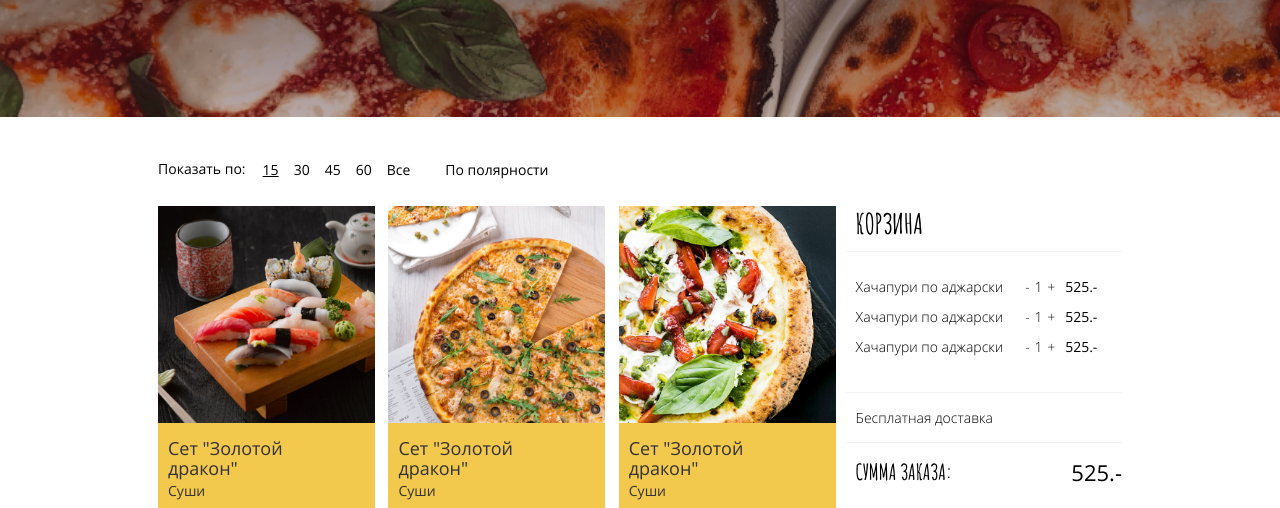
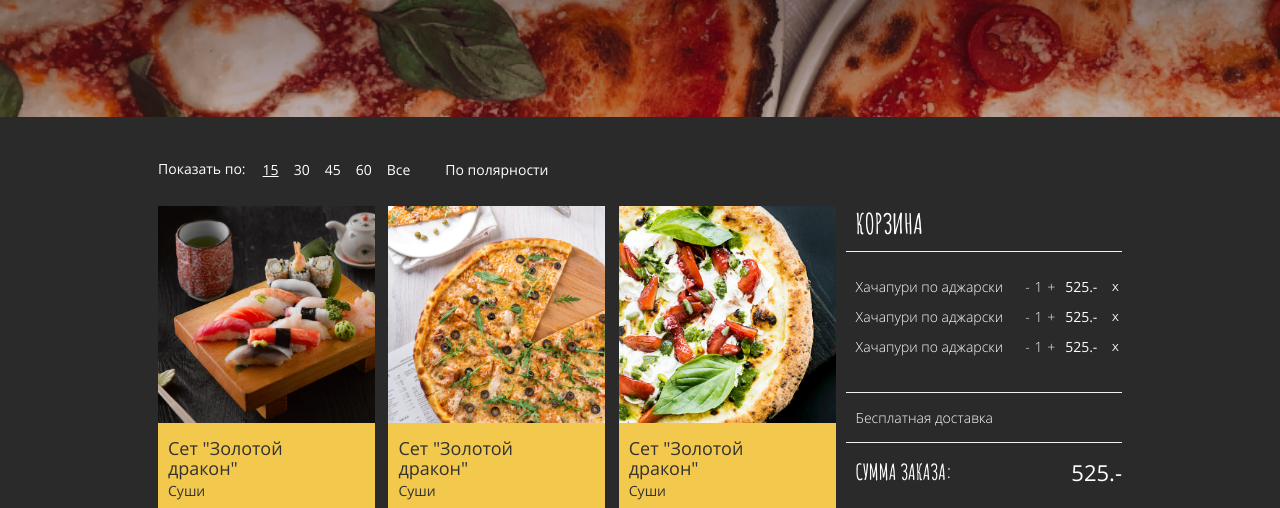
Before and after one commit to YaroslavWD/chef, a website: page source/menu.html in a window 1280 px wide. Shown: the part 283-791 px from the top of the page. Drawn offline with nearby package versions, Linux system fonts and the light colour scheme; files that its build step writes are made by us from their sources.

Commit message:
before change color

```diff
--- a/source/sass/order.scss
+++ b/source/sass/order.scss
@@ -17,7 +17,7 @@
   font-size: 28px;
   line-height: 35px;
   font-weight: 600;
-  color: $font-color-2;
+  color: $font-color-1;
   text-transform: uppercase;
   padding-bottom: 10px;
 }
@@ -29,7 +29,7 @@
   font-size: 14px;
   line-height: 19px;
   font-weight: 300;
-  color: $font-color-2;
+  color: $font-color-1;
   display: flex;
   justify-content: space-between;
   padding-bottom: 11px;
@@ -42,7 +42,7 @@
   font-size: 14px;
   line-height: 19px;
   font-weight: 300;
-  color: $font-color-2;
+  color: $font-color-1;
 }
 
 .order__count-wrap {
@@ -62,7 +62,7 @@
   font-size: 14px;
   line-height: 19px;
   font-weight: 500;
-  color: $font-color-2;
+  color: $font-color-1;
 }
 
 .order__name-cell {
@@ -100,7 +100,7 @@
   font-size: 14px;
   line-height: 19px;
   font-weight: 300;
-  color: $font-color-2;
+  color: $font-color-1;
   padding-top: 15px;
   padding-bottom: 15px;
   padding-left: 10px;
@@ -122,7 +122,7 @@
   font-size: 22px;
   line-height: 1.2;
   font-weight: 600;
-  color: $font-color-2;
+  color: $font-color-1;
   text-transform: uppercase;
 }
 
@@ -135,7 +135,7 @@
   font-size: 22px;
   line-height: 1.2;
   font-weight: 500;
-  color: $font-color-2;
+  color: $font-color-1;
 }
 
 .order__btn {
@@ -148,7 +148,7 @@
   font-size: 24px;
   line-height: 1.2;
   font-weight: 300;
-  color: $font-color-2;
+  color: $font-color-1;
   padding-left: 53px;
   padding-top: 10px;
   padding-bottom: 9px;
--- a/source/sass/page.scss
+++ b/source/sass/page.scss
@@ -1,5 +1,5 @@
 .page {
-  background-color: $white;
+  background-color: $color-3;
 }
 
 .page__title {
--- a/source/sass/sort-nav.scss
+++ b/source/sass/sort-nav.scss
@@ -11,7 +11,7 @@
   font-size: 14px;
   line-height: 14px;
   font-weight: 400;
-  color: $font-color-2;
+  color: $font-color-1;
   padding-top: 5px;
   padding-right: 17px;
 }
@@ -33,7 +33,7 @@
   font-size: 14px;
   line-height: 14px;
   font-weight: 400;
-  color: $font-color-2;
+  color: $font-color-1;
 
   &--active {
     text-decoration: underline;
@@ -53,5 +53,5 @@
   font-family: $font;
   font-size: 14px;
   line-height: 14px;
-  color: $font-color-2;
+  color: $font-color-1;
 }
```
